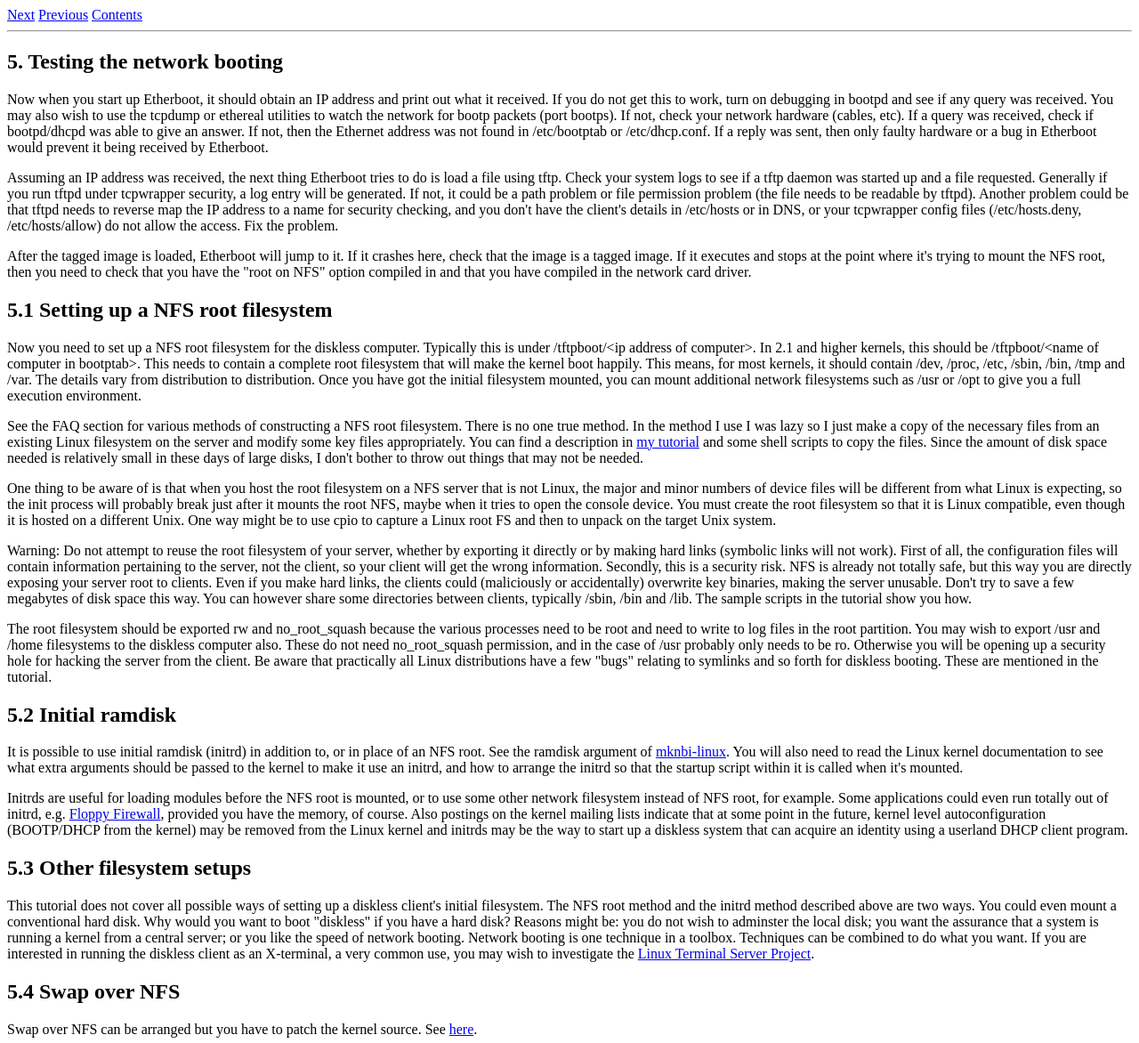
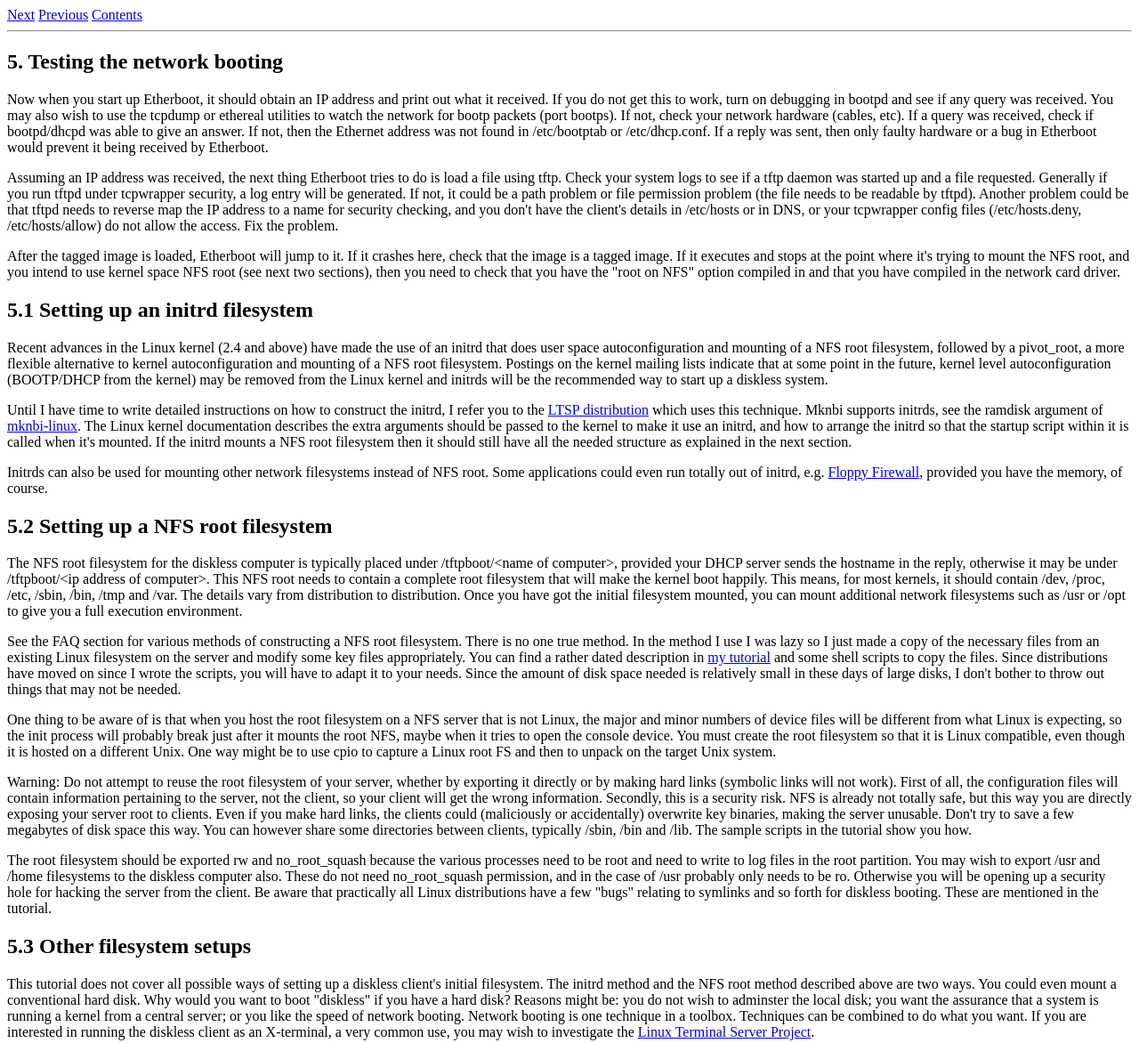
Before and after one commit to etherboot/etherboot, a plain HTML site: page doc/html/userman-5.html in a window 1280 px wide. Shown: the top 1172 px of the page at 89% size. Drawn offline with Linux system fonts and the light colour scheme.

Commit message:
Updates to match 5.0.5. See LOG for more details.

```diff
--- a/doc/html/userman-5.html
+++ b/doc/html/userman-5.html
@@ -39,35 +39,70 @@ the problem.
 <P>
 <P>
 <P>After the tagged image is loaded, Etherboot will jump to it. If it
-crashes here, check that the image is a tagged image. If it executes
-and stops at the point where it's trying to mount the NFS root,
-then you need to check that you have the "root on NFS" option compiled
-in and that you have compiled in the network card driver.
+crashes here, check that the image is a tagged image. If it executes and
+stops at the point where it's trying to mount the NFS root, and you
+intend to use kernel space NFS root (see next two sections), then you
+need to check that you have the "root on NFS" option compiled in and
+that you have compiled in the network card driver.
 <P>
-<H2><A NAME="ss5.1">5.1 Setting up a NFS root filesystem</A>
+<H2><A NAME="ss5.1">5.1 Setting up an initrd filesystem</A>
 </H2>
 
 <P>
-<P>Now you need to set up a NFS root filesystem for the diskless computer.
-Typically this is under /tftpboot/&lt;ip address of computer&gt;. In 2.1
-and higher kernels, this should be /tftpboot/&lt;name of computer in
-bootptab&gt;.  This needs to contain a complete root filesystem that
-will make the kernel boot happily.  This means, for most kernels, it
-should contain /dev, /proc, /etc, /sbin, /bin, /tmp and /var. The
-details vary from distribution to distribution.  Once you have got the
-initial filesystem mounted, you can mount additional network filesystems
-such as /usr or /opt to give you a full execution environment.
+<P>Recent advances in the Linux kernel (2.4 and above) have made the use of
+an initrd that does user space autoconfiguration and mounting of a NFS
+root filesystem, followed by a pivot_root, a more flexible alternative
+to kernel autoconfiguration and mounting of a NFS root filesystem.
+Postings on the kernel mailing lists indicate that at some point in the
+future, kernel level autoconfiguration (BOOTP/DHCP from the kernel) may
+be removed from the Linux kernel and initrds will be the recommended way
+to start up a diskless system.
+<P>
+<P>
+<P>Until I have time to write detailed instructions on how to construct the
+initrd, I refer you to the
+<A HREF="http://www.ltsp.org/">LTSP distribution</A> which uses this technique. Mknbi supports
+initrds, see the ramdisk argument of
+<A HREF="mknbi.html">mknbi-linux</A>.  The Linux kernel documentation describes the extra
+arguments should be passed to the kernel to make it use an initrd, and
+how to arrange the initrd so that the startup script within it is called
+when it's mounted. If the initrd mounts a NFS root filesystem then it
+should still have all the needed structure as explained in the next
+section.
+<P>
+<P>
+<P>Initrds can also be used for mounting other network filesystems instead
+of NFS root.  Some applications could even run totally out of initrd,
+e.g.
+<A HREF="http://www.zelow.no/floppyfw/">Floppy Firewall</A>,
+provided you have the memory, of course.
+<P>
+<H2><A NAME="ss5.2">5.2 Setting up a NFS root filesystem</A>
+</H2>
+
+<P>
+<P>The NFS root filesystem for the diskless computer is typically placed
+under /tftpboot/&lt;name of computer&gt;, provided your DHCP server
+sends the hostname in the reply, otherwise it may be under
+/tftpboot/&lt;ip address of computer&gt;.  This NFS root needs to
+contain a complete root filesystem that will make the kernel boot
+happily.  This means, for most kernels, it should contain /dev, /proc,
+/etc, /sbin, /bin, /tmp and /var. The details vary from distribution to
+distribution.  Once you have got the initial filesystem mounted, you can
+mount additional network filesystems such as /usr or /opt to give you a
+full execution environment.
 <P>
 <P>
 <P>See the FAQ section for various methods of constructing a NFS root
 filesystem. There is no one true method. In the method I use I was lazy
-so I just make a copy of the necessary files from an existing Linux
+so I just made a copy of the necessary files from an existing Linux
 filesystem on the server and modify some key files appropriately. You
-can find a description in
-<A HREF="diskless.html">my tutorial</A>
-and some shell scripts to copy the files. Since the amount of disk space
-needed is relatively small in these days of large disks, I don't bother
-to throw out things that may not be needed.
+can find a rather dated description in
+<A HREF="diskless.html">my tutorial</A> and some shell scripts to copy the files. Since distributions
+have moved on since I wrote the scripts, you will have to adapt it to
+your needs.  Since the amount of disk space needed is relatively small
+in these days of large disks, I don't bother to throw out things that
+may not be needed.
 <P>
 <P>
 <P>One thing to be aware of is that when you host the root filesystem on a
@@ -103,34 +138,12 @@ aware that practically all Linux distributions have a few "bugs"
 relating to symlinks and so forth for diskless booting.  These are
 mentioned in the tutorial.
 <P>
-<H2><A NAME="ss5.2">5.2 Initial ramdisk</A>
-</H2>
-
-<P>
-<P>It is possible to use initial ramdisk (initrd) in addition to, or in
-place of an NFS root. See the ramdisk argument of
-<A HREF="mknbi.html">mknbi-linux</A>. You will also need to read the
-Linux kernel documentation to see what extra arguments should be passed
-to the kernel to make it use an initrd, and how to arrange the initrd so
-that the startup script within it is called when it's mounted.
-<P>
-<P>
-<P>Initrds are useful for loading modules before the NFS root is mounted,
-or to use some other network filesystem instead of NFS root, for
-example.  Some applications could even run totally out of initrd, e.g.
-<A HREF="http://www.zelow.no/floppyfw/">Floppy Firewall</A>,
-provided you have the memory, of course. Also postings on the kernel
-mailing lists indicate that at some point in the future, kernel level
-autoconfiguration (BOOTP/DHCP from the kernel) may be removed from the
-Linux kernel and initrds may be the way to start up a diskless system
-that can acquire an identity using a userland DHCP client program.
-<P>
 <H2><A NAME="ss5.3">5.3 Other filesystem setups</A>
 </H2>
 
 <P>
 <P>This tutorial does not cover all possible ways of setting up a diskless
-client's initial filesystem. The NFS root method and the initrd method
+client's initial filesystem. The initrd method and the NFS root method
 described above are two ways. You could even mount a conventional hard
 disk.  Why would you want to boot "diskless" if you have a hard disk?
 Reasons might be: you do not wish to adminster the local disk; you want
```
Also changed, not shown: doc/html/devman-3.html (+2 -2 lines), doc/html/devman.html (+1 -1 lines), doc/html/userman-10.html (+7 -0 lines), doc/html/userman-11.html (+2 -0 lines), doc/html/userman-2.html (+9 -3 lines), doc/html/userman-3.html (+11 -4 lines), doc/html/userman-4.html (+5 -0 lines), doc/html/userman.html (+3 -3 lines), doc/text/devman.txt, doc/text/userman.txt, 5 other files.
